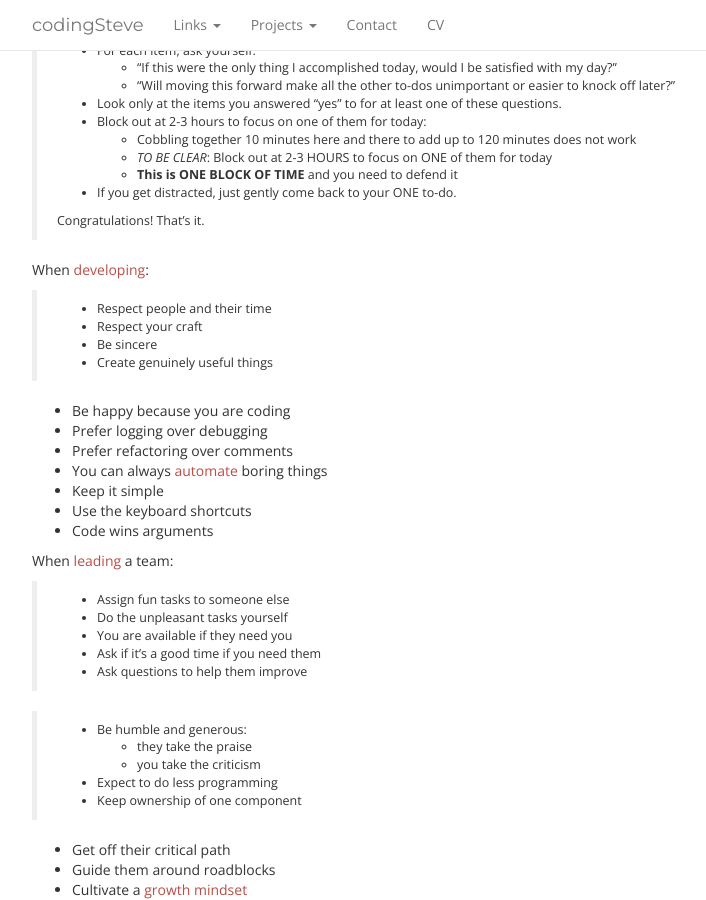
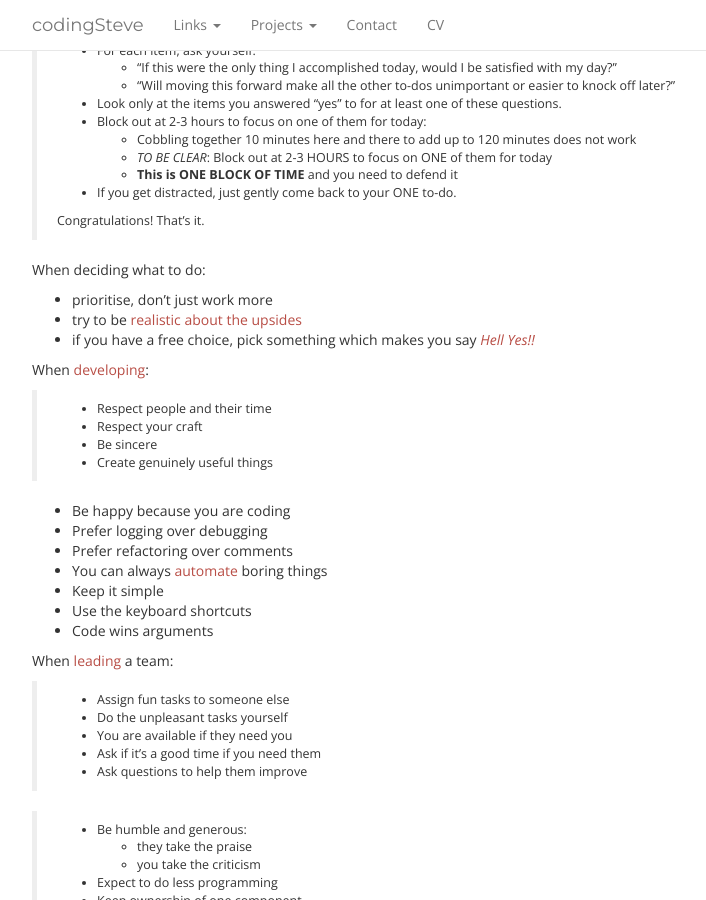
Before and after one commit to codingSteve/codingSteve.github.io, a Jekyll site: the page built from docs/2015-10-21-essentials.md, in a window 1280 px wide and 900 px high, scrolled down 562 px. Shown: the whole window, without its empty margins (38-744 px from the left). Built offline with Jekyll 4.4.1, drawn with Linux system fonts in a browser that asks for light colours; nearby versions of some CDN libraries; comment, search, counter and statistics services are not loaded.

Commit message:
add decision making section

```diff
--- a/docs/2015-10-21-essentials.md
+++ b/docs/2015-10-21-essentials.md
@@ -47,6 +47,12 @@ it will not take you a whole career to read.
 > - If you get distracted, just gently come back to your ONE to-do.
 >
 > Congratulations! That’s it.
+
+When deciding what to do:
+
+- prioritise, don't just work more
+- try to be [realistic about the upsides][SDM]
+- if you have a free choice, pick something which makes you say [*Hell Yes!!*][HYS]
 
 
 When [developing][DTB]:
```
Also changed, not shown: other parts of docs/2015-10-21-essentials.md (+2 -0 lines).
